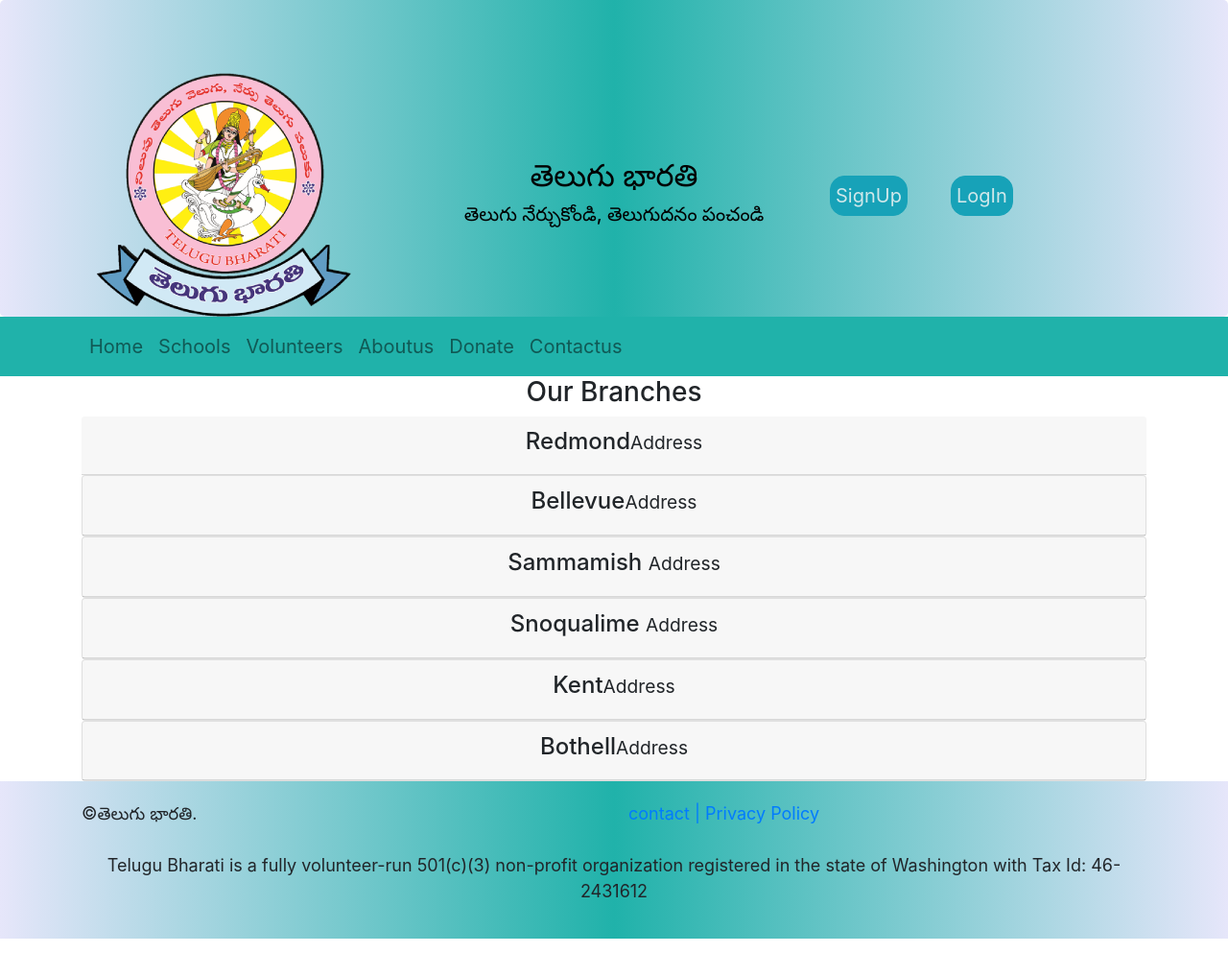
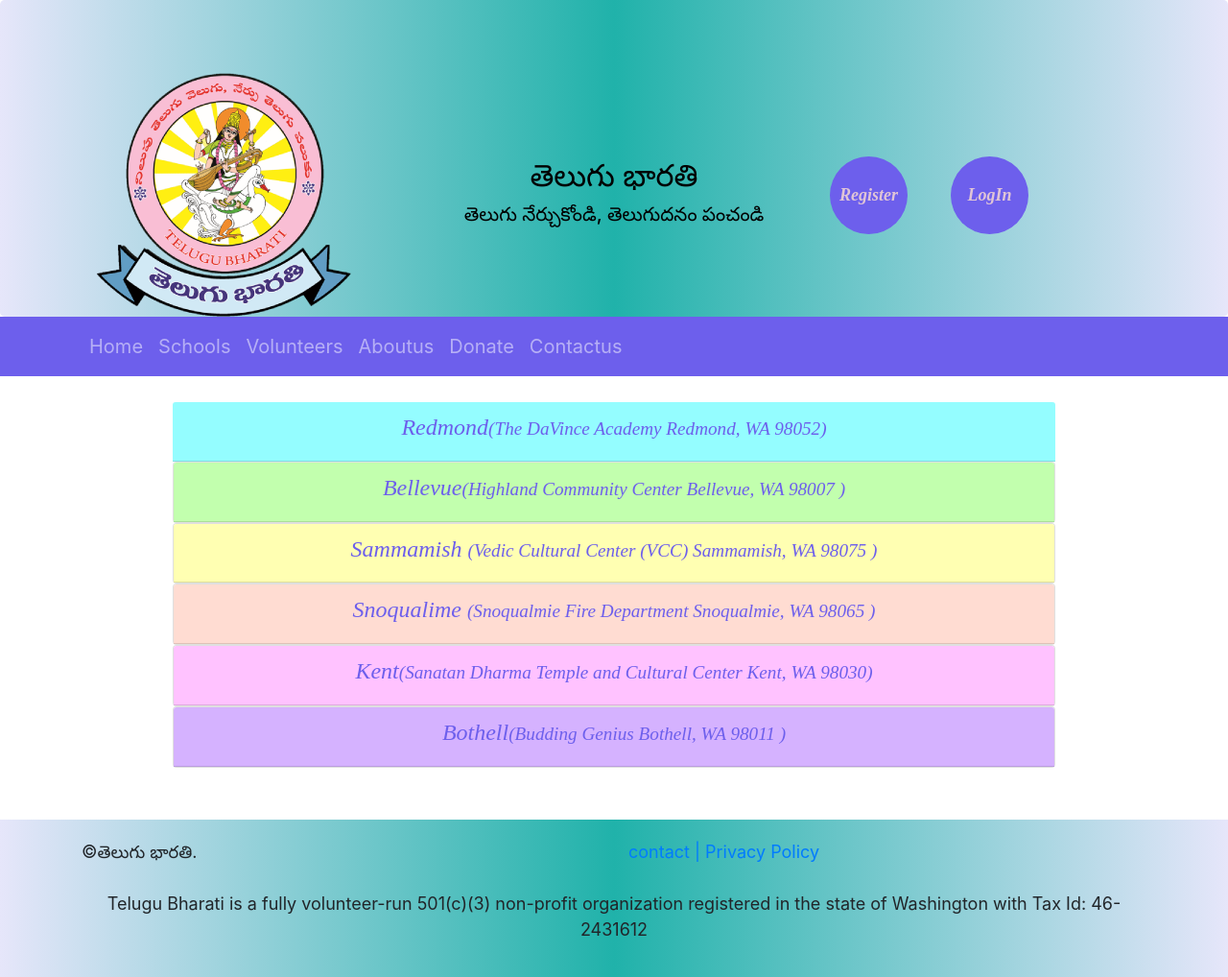
Before and after one commit to lavanyagundu/Telugubharathi, a website: page Schools.html in a window 1280 px wide. Shown: the whole page at 96% size. Before the commit the page ends 978 px from the top, so only its background shows below. Drawn offline with nearby package versions, Linux system fonts and the light colour scheme.

Commit message:
schools and styles updated

```diff
--- a/Js/script.js
+++ b/Js/script.js
@@ -14,3 +14,7 @@
         }
     });
 });
+$(function(){
+    $("#header").load("header.html");
+    $("#footer").load("footer.html");
+  });
--- a/Schools.html
+++ b/Schools.html
@@ -25,13 +25,13 @@
                             <h5>తెలుగు నేర్చుకోండి, తెలుగుదనం పంచండి</h5>
                         </div>
                         <div class="col col-md-4 my-auto">
-                            <button class="btn btn-info btn-lg">SignUp</button>
-                            <button class="btn btn-info btn-lg">LogIn</button>
+                            <button class="btn btnheader">Register</button>
+                            <button class="btn btnheader">LogIn</button>
                          </div>
                     </div>
                 </div>
         </header>
-        <nav class="navbar navbar-expand-md navbar-light">
+        <nav class="navbar navbar-expand-md navbar-dark">
             <div class="container container-fluid">
                    <button class="navbar-toggler ml-auto" type="button"
                                   data-toggle="collapse" data-target="#tel-navbar">
@@ -42,7 +42,7 @@
                                        <li class="nav-items"><a class="nav-link" href="index.html">Home</a></li>
                                        <li class="nav-items"><a class="nav-link"href="#">Schools</a></li>
                                        <li class="nav-items"> <a class="nav-link"href="Volunteers.html">Volunteers</a></li>
-                                       <li class="nav-items"><a class="nav-link"href="#">Aboutus</a></li>
+                                       <li class="nav-items"><a class="nav-link"href="Aboutus.html">Aboutus</a></li>
                                        <li class="nav-items"><a class="nav-link"href="donate.html">Donate</a></li>
                                        <li class="nav-items"><a class="nav-link"href="contact.html">Contactus</a></li>
                                    </ul>
@@ -50,54 +50,56 @@
                            </div>
                </nav>
 
+           </br>
 
     <div class="container">
         <div class="row row-content">
-                <div class="col">
-                    <h3>Our Branches</h3>
-                    <div id="accordion">
-                        <div role="tab" class="card-header">
-                            <h4><a data-toggle="collapse" data-target="#Redmond">Redmond<small>Address</small></a></h4>
+            <div class="col-10 offset-1">
+                <div id="accordion" class="accordion">
+                    <div role="tab" class="card-header" style="background-color:rgb(148,253,266);">
+                        <h4><a data-toggle="collapse" data-target="#Redmond">Redmond<small>(The DaVince Academy
+                                    Redmond, WA 98052)</small></a></h4>
                         <div class="collapse" id="Redmond" data-parent="#accordion">
-                                <div class="card-body">
+                            <div class="card-body" style="background-color:rgb(103, 208, 221);">
                                 <p>
                                     <h4>Classes Offered</h4>
-                                        Telugu - L0-L5 - Saturday 9:00-11:00 AM</br>
-                                        Kuchipudi (By Guru Smt/sri.teacher name) - Saturday 9:100-11:00</br>
-                                        Bharatanatyam (By Guru Smt/sri.teacher name) - Saturday 9:100-11:00</br>
-                                        Carnatic Music (By Guru Smt/sri.teacher name) - Saturday 9:100-11:00</br>
+                                    Telugu - L0,L1 - Saturday 10:00-11:00 AM</br>
+                                    Telugu - L2-L5 - Saturday 10:00-11:30 AM</br>
+                                    Kuchipudi (By Guru Smt/sri.teacher name) - Saturday 11:30 AM-01:00 PM</br>
+                                    Bharatanatyam (By Guru Smt/sri.teacher name) - Saturday 11:30 AM-01:00 PM</br>
+                                    Carnatic Music (By Guru Smt/sri.teacher name) - Saturday 11:30 AM-12:30 PM</br>
                                 </p>
                             </div>
                         </div>
                     </div>
                     <div class="card">
-                            <div role="tabpanel" class="card-header">
-
-                                <h4>
-                                    <a class="collapsed" data-toggle="collapse"
-                                        data-target="#bellevue">Bellevue<small>Address</small>
-                                    </a>
-                                </h4>
+                        <div role="tabpanel" class="card-header" style="background-color:rgb(194, 273, 174);">
+                            <h4> <a class="collapsed" data-toggle="collapse"
+                                    data-target="#bellevue">Bellevue<small>(Highland Community Center
+                                        Bellevue, WA 98007 )</small>
+                                </a></h4>
                             <div class="collapse" id="bellevue" data-parent="#accordion">
-                                    <div class="card-body">
+                                <div class="card-body" style="background-color:rgb(159, 228, 129);">
                                     <p class="p d-none d-sm-block">
                                         <h4>Classes Offered</h4>
-                                            Telugu - L0-L5 - Saturday 9:00-11:00 AM</br>
-                                            Kuchipudi (By Guru Smt/sri.teacher name) - Saturday 9:100-11:00</br>
-                                            Bharatanatyam (By Guru Smt/sri.teacher name) - Saturday 9:100-11:00</br>
-                                            Carnatic Music (By Guru Smt/sri.teacher name) - Saturday 9:100-11:00</br>
+                                    Telugu - L0,L1 - Saturday 09:30 - 10:30 AM</br>
+                                    Telugu - L2-L5 - Saturday 09:30 - 11:00 AM</br>
+                                    Kuchipudi (By Guru Smt/sri.teacher name) - Saturday 11:00 AM-12:30 PM</br>
+                                    Carnatic Music (By Guru Smt/sri.teacher name) - Saturday 11:30 AM-12:30 PM</br>
+
                                     </p>
                                 </div>
                             </div>
                         </div>
                     </div>
                     <div class="card">
-                            <div role="tabpanel" class="card-header">
+                        <div role="tabpanel" class="card-header" style="background-color:rgb(291, 276, 178);">
                             <h4>
                                 <a class="collapsed" data-toggle="collapse" data-target="#Sammamish">
-                                        Sammamish <small>Address</small></a></h4>
+                                    Sammamish <small>(Vedic Cultural Center (VCC)
+                                        Sammamish, WA 98075 )</small></a></h4>
                             <div class="collapse" id="Sammamish" data-parent="accordion">
-                                    <div class="card-body">
+                                <div class="card-body" style="background-color:rgb(246, 231, 133);">
                                     <p class="d-none d-sm-block">
                                         <h4>Classes Offered</h4>
                                         Telugu - L0-L5 - Saturday 9:00-11:00 AM</br>
@@ -110,12 +112,13 @@
                         </div>
                     </div>
                     <div class="card">
-                            <div role="tabpanel" class="card-header">
+                        <div role="tabpanel" class="card-header" style="background-color:rgb(295, 220, 210);">
                             <h4>
                                 <a class="collapsed" data-toggle="collapse" data-target="#Snoqualime">Snoqualime
-                                        <small>Address</small></a></h4>
+                                    <small>(Snoqualmie Fire Department
+                                        Snoqualmie, WA 98065 )</small></a></h4>
                             <div class="collapse" id="Snoqualime" data-parent="accordion">
-                                    <div class="card-body">
+                                <div class="card-body" style="background-color:rgb(250, 175, 165);">
                                     <p class="d-none d-sm-block">
                                         <h4>Classes Offered</h4>
                                         Telugu - L0-L5 - Saturday 9:00-11:00 AM</br>
@@ -128,12 +131,14 @@
                         </div>
                     </div>
                     <div class="card">
-                            <div role="tabpanel" class="card-header">
+                        <div role="tabpanel" class="card-header" style="background-color:rgb( 275, 194, 266);">
                             <h4>
-                                    <a class="collapsed" data-toggle="collapse" data-target="#Kent">Kent<small>Address
+                                <a class="collapsed" data-toggle="collapse" data-target="#Kent">Kent<small>(Sanatan Dharma
+                                        Temple and Cultural Center
+                                        Kent, WA 98030)
                                     </small></a></h4>
                             <div class="collapse" id="Kent" data-parent="accordion">
-                                    <div class="card-body">
+                                <div class="card-body" style="background-color:rgb(220, 149, 221);">
                                     <p class="d-none d-sm-block">
                                         <h4>Classes Offered</h4>
                                         Telugu - L0-L5 - Saturday 9:00-11:00 AM</br>
@@ -146,12 +151,13 @@
                         </div>
                     </div>
                     <div class="card">
-                            <div role="tabpanel" class="card-header">
+                        <div role="tabpanel" class="card-header" style="background-color:rgb(213, 178, 283);">
                             <h4>
-                                    <a class="collapsed" data-toggle="collapse"
-                                        data-target="#Bothell">Bothell<small>Address</small></a></h4>
+                                <a class="collapsed" data-toggle="collapse" data-target="#Bothell">Bothell<small>(Budding
+                                        Genius
+                                        Bothell, WA 98011 )</small></a></h4>
                             <div class="collapse" id="Bothell" data-parent="accordion">
-                                    <div class="card-body">
+                                <div class="card-body" style="background-color:rgb(168, 133, 238);">
                                     <p class="d-none d-sm-block">
                                         <h4>Classes Offered</h4>
                                         Telugu - L0-L5 - Saturday 9:00-11:00 AM</br>
@@ -167,9 +173,9 @@
             </div>
         </div>
     </div>
-        <footer>
 
-        </footer> <footer class="site-footer">
+    </br></br>
+       <footer class="site-footer">
             <div class="container">
                    <div class="row">
                            <div class="col">©తెలుగు భారతి.
--- a/css/styles.css
+++ b/css/styles.css
@@ -5,7 +5,7 @@
   height: 330px;;
   color : black;
 }
-  h2,h5,h4,h6,h3
+  h1,h2,h5,h4,h6,h3
 {
     text-align: center;
 
@@ -13,18 +13,30 @@
 p{
  text-align: center;
 }
+.btnheader {
 
-
-.btn {
-      border-radius: 15px;
-      color:         #f5f6f4d5;
-      padding:       5px 5px;
-      font:         "Open Sans", sans-serif;
+     border-radius: 40px;
+      color:        rgb(224, 197, 214);
+      font-size: 1em;
+      font-style: italic;
+      font-weight: bold;
+      padding:5px 5px;
       text-align:    center;
       margin : 20px;
+      background-color:rgb(109,95, 236);
+      border-radius: 50%;
+      height: 4.5em;
+      width: 4.5em;
+      font-family:'Times New Roman', Times, serif;
+
+/*background: #456BD9;
+  border: 0.1875em solid #0F1C3F;
+  border-radius: 50%;
+  height: 4em;
+  width: 4em;*/
  }
  .navbar {
-      background-color:lightseagreen;
+      background-color: rgb(109,95, 236);
       font-size: 20px;
  }
  .border {
@@ -34,6 +46,7 @@
  .carousel-caption
  {
      background-color: rgba(0, 0, 0, 0.5);
+
  }
  #carouselButton {
     position: absolute;
@@ -48,10 +61,30 @@
     body{
         font-size:18px;
     }
-    span{
-        color:red;
-    }
-    #headersite
+        #headersite
     {
         background-image: url("Images/image010.jpg");
     }
+.row-content{
+    text-align: center;
+}
+.card-header{
+    font-family: 'Times New Roman', Times, serif;
+    color: rgb(109,95, 236);
+    font-style: italic;
+
+}
+/*
+.accordion:hover .card-header:hover .card-body
+{
+    height: 10em;
+}
+.card-body, .accordion:hover .card-body{
+
+    height: 0;
+    overflow: hidden;
+   }*/
+
+.card-body{
+    font-style: initial;
+}
```
Also changed, not shown: Aboutus.html (+3 -3 lines), Volunteers.html (+3 -3 lines), contact.html (+4 -4 lines), donate.html (+2 -2 lines), header.html (added, +37 -0 lines), index.html (+36 -18 lines). Lines whose indentation alone changed are shown as unchanged.
